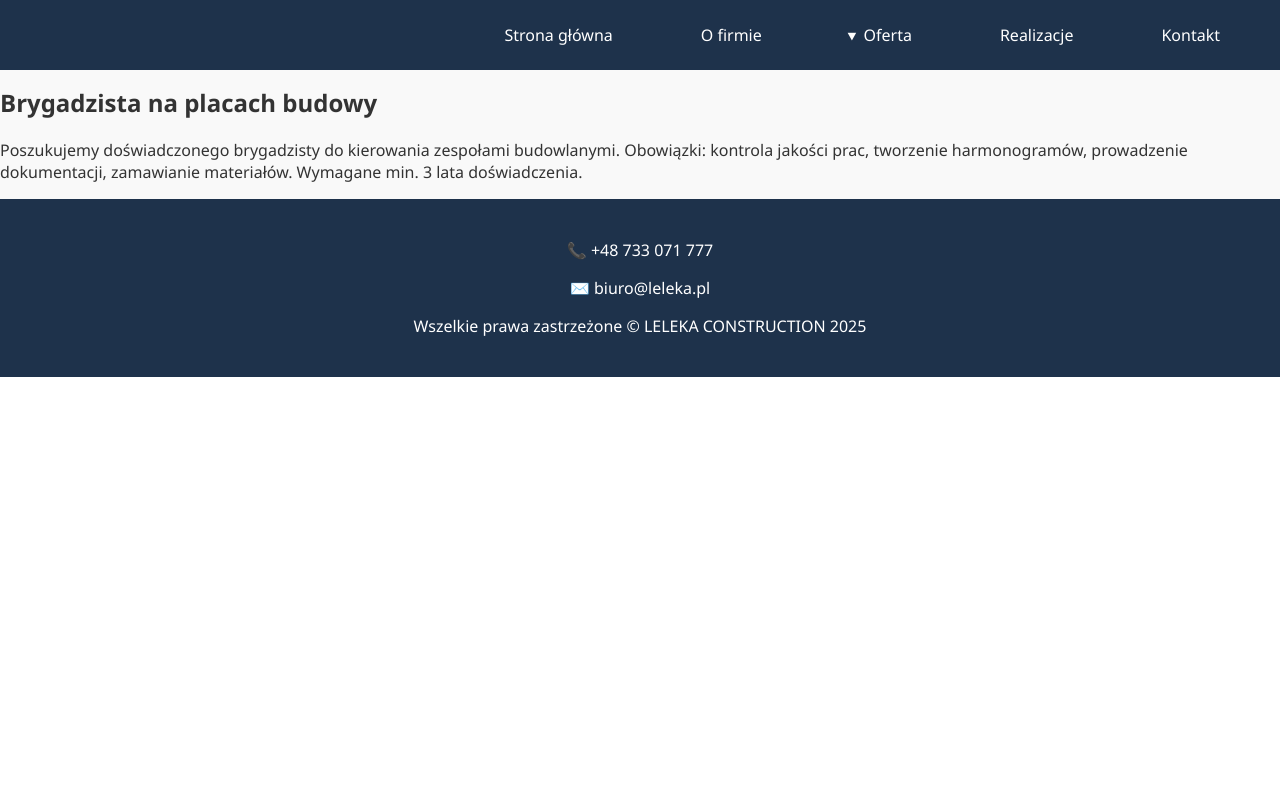
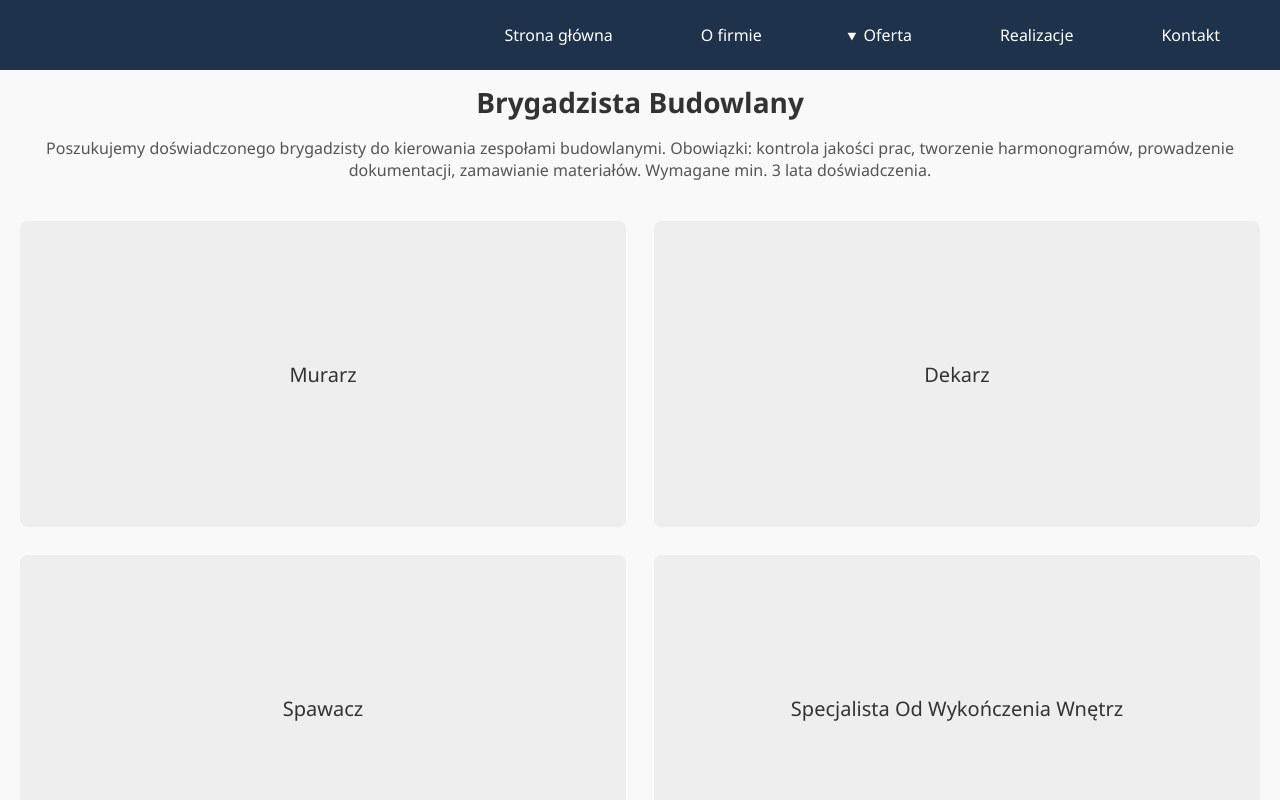
Before and after one commit to ArtemDiatlenko/Leleka_Construction, an Angular app: page /vacancies/brygadzista-budowlany in a window 1280 px wide. Shown: the top 800 px of the page. Built offline with nearby package versions, Linux system fonts and the light colour scheme.

Commit message:
Add vacancy boxes

```diff
--- a/src/app/storage/vacancy-storage.ts
+++ b/src/app/storage/vacancy-storage.ts
@@ -48,4 +48,8 @@ export class VacancyStorage {
   getVacancyById(id: number) {
     return this.vacancies.find(vacancy => vacancy.id === id);
   }
+
+  getVacanciesExcluding(predicate: (vacancy: any) => boolean) {
+    return this.vacancies.filter(vacancy => !predicate(vacancy));
+  }
 }
--- a/src/app/vacancy/vacancy.component.css
+++ b/src/app/vacancy/vacancy.component.css
@@ -0,0 +1,41 @@
+.oferta-page {
+  padding: 60px 20px;
+  text-align: center;
+}
+
+.oferta-header {
+  margin-bottom: 40px;
+}
+
+.oferta-header h2 {
+  font-size: 28px;
+  margin-bottom: 10px;
+}
+
+.oferta-header p {
+  font-size: 16px;
+  color: #555;
+}
+
+.oferta-grid {
+  display: grid;
+  grid-template-columns: repeat(2, 1fr);
+  grid-template-rows: repeat(2, 1fr);
+  gap: 28px;
+  height: calc(100vh - 160px); /* почти весь экран с учётом отступов */
+}
+
+.oferta-box {
+  background-color: #eee;
+  display: flex;
+  align-items: center;
+  justify-content: center;
+  font-size: 20px;
+  border-radius: 8px;
+  transition: transform 0.3s ease, box-shadow 0.3s ease;
+}
+
+.oferta-box:hover {
+  transform: scale(1.02);
+  box-shadow: 0 6px 12px rgba(0,0,0,0.15);
+}
--- a/src/app/vacancy/vacancy.component.html
+++ b/src/app/vacancy/vacancy.component.html
@@ -1,7 +1,12 @@
-<div *ngIf="vacancy" class="vacancy-details">
-  <h1>{{ vacancy.title }}</h1>
-  <h2>{{ vacancy.header }}</h2>
-  <p>{{ vacancy.description }}</p>
+<div class="oferta-page">
+  <div class="oferta-header">
+    <h2>{{ vacancy.title }}</h2>
+    <p>{{ vacancy.description }}</p>
+  </div>
+
+  <div class="oferta-grid">
+    <div class="oferta-box" *ngFor="let vacancy of otherVacancies">{{vacancy.title}}</div>
+  </div>
 </div>
 
 <div *ngIf="!vacancy" class="not-found">
--- a/src/app/vacancy/vacancy.component.ts
+++ b/src/app/vacancy/vacancy.component.ts
@@ -1,7 +1,7 @@
 import { Component, OnInit } from '@angular/core';
-import { ActivatedRoute } from '@angular/router';
+import { ActivatedRoute, Router } from '@angular/router';
 import { CommonModule } from '@angular/common';
-import { VacancyStorage } from '../storage/vacancy-storage'; // Импортируйте ваш класс
+import { VacancyStorage } from '../storage/vacancy-storage';
 
 @Component({
   selector: 'app-vacancy',
@@ -12,9 +12,11 @@ import { VacancyStorage } from '../storage/vacancy-storage'; // Импортир
 export class VacancyComponent implements OnInit {
 
   vacancy: any = null;
+  otherVacancies: any[] = [];
 
   constructor(
     private route: ActivatedRoute,
+    private router: Router, // ← Добавлен Router для навигации
     private vacancyStorage: VacancyStorage
   ) {}
 
@@ -22,10 +24,11 @@ export class VacancyComponent implements OnInit {
     this.route.params.subscribe(params => {
       const vacancyPath = params['path'];
       this.vacancy = this.vacancyStorage.getVacancyByPath(vacancyPath);
+      this.otherVacancies = this.vacancyStorage.getVacanciesExcluding(v => v.path === vacancyPath);
 
       if (!this.vacancy) {
-        console.log('Vacancy not found');
-        // Здесь можно добавить редирект на страницу 404
+        console.log('Vacancy not found, redirecting to home');
+        this.router.navigate(['/']); // Редирект на домашнюю страницу
       }
     });
   }
```
